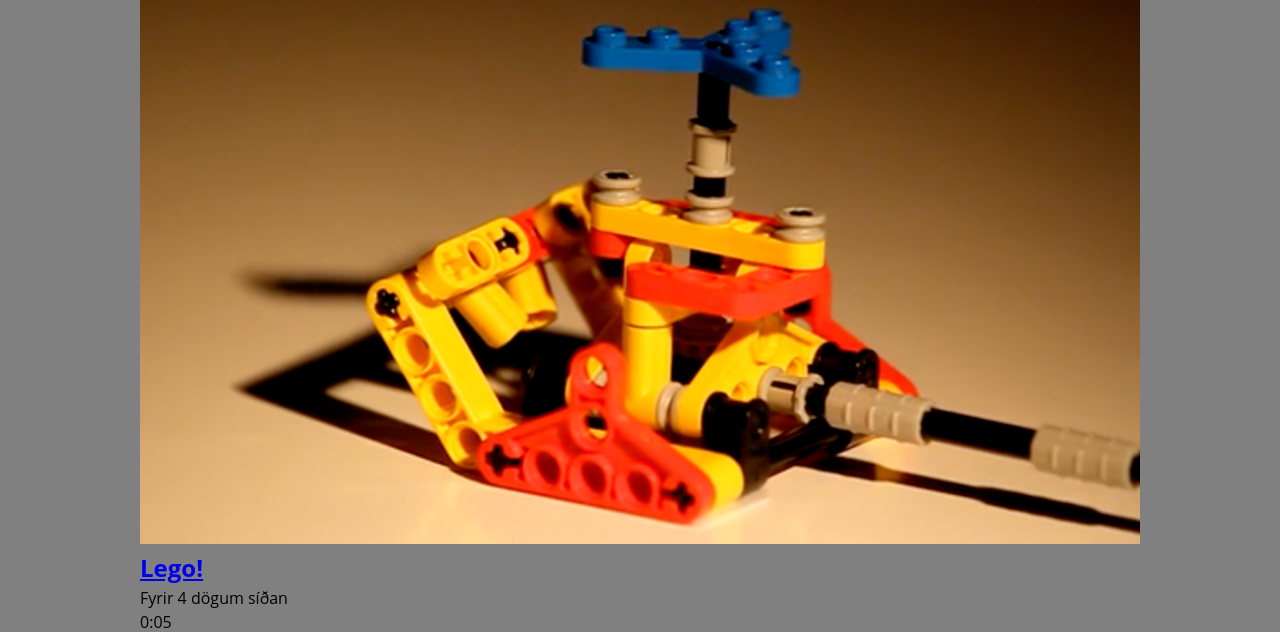
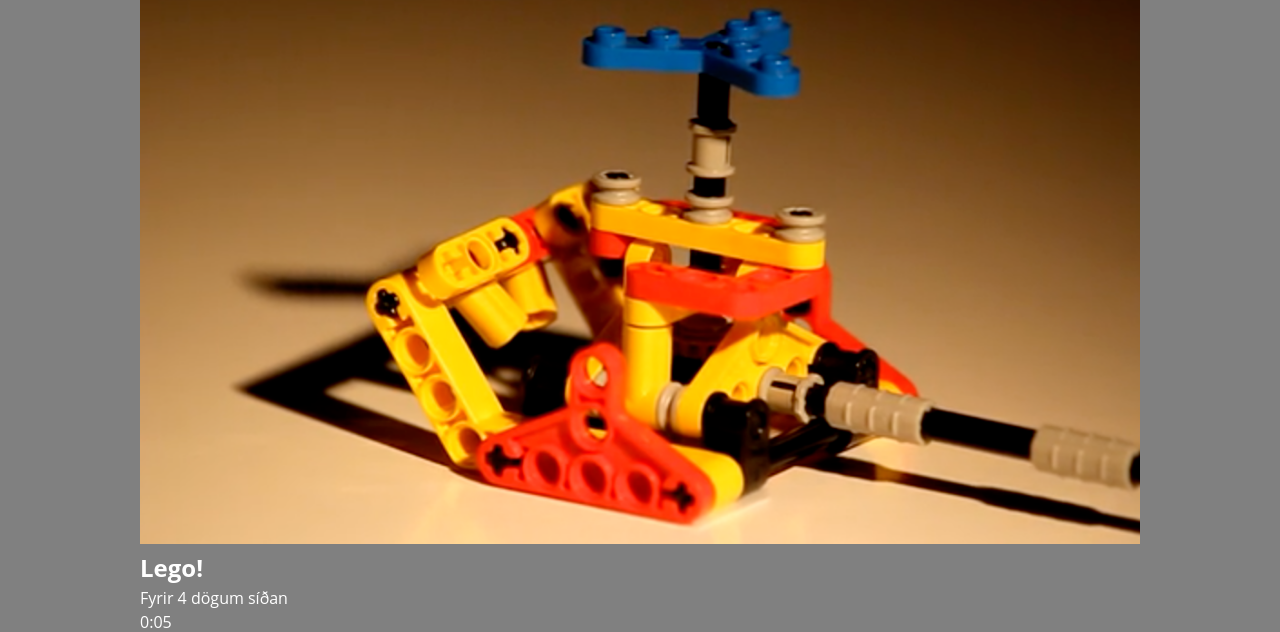
Before and after one commit to dacia-logan/Final, a website: page index.html in a window 1280 px wide. Shown: the part 115-747 px from the top of the page. Drawn offline with Linux system fonts and the light colour scheme.

Commit message:
litur á bakgrunn og texta

```diff
--- a/scss/body.scss
+++ b/scss/body.scss
@@ -1,3 +1,12 @@
+
+
 body{
   background-color: gray;
+  color: white;
 }
+main{
+  div a{
+    text-decoration: none;
+    color: white;
+  }
+}
```
Also changed, not shown: styles.css.
